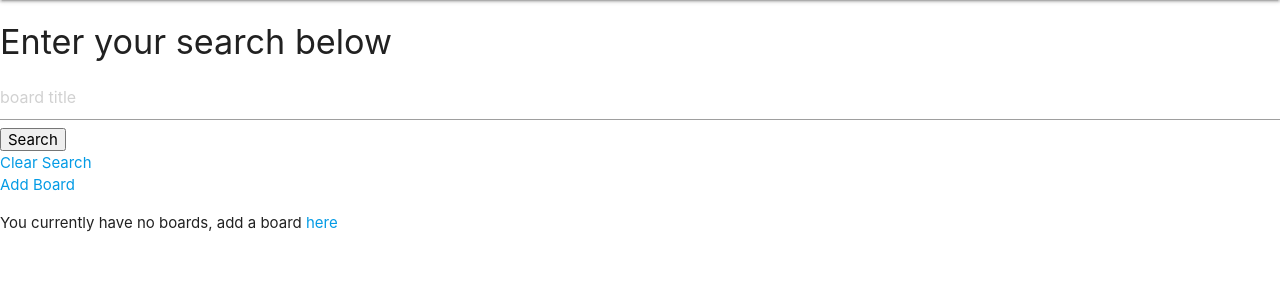
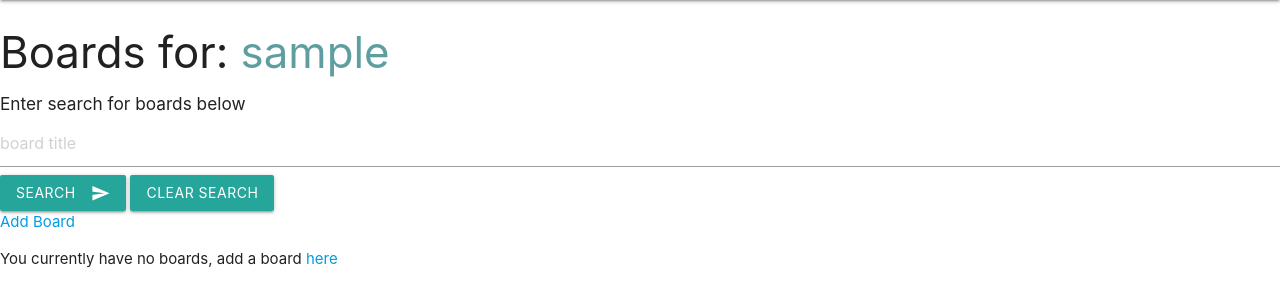
Before and after one commit to vvela2022/Gift-Planner-App, a Django app: page /boards/ in a window 1280 px wide. Shown: the part 64-371 px from the top of the page. Run offline with Django 4.2, Linux system fonts and the light colour scheme; the visitor is signed in with stand-in values (Sample User, id 1); data that the repository does not hold is empty.

Commit message:
more style updates

```diff
--- a/main_app/static/styles/main.css
+++ b/main_app/static/styles/main.css
@@ -13,7 +13,9 @@
     text-align: center;
 }
 
-
+h3 > span {
+    color:cadetblue;
+}
 /* h4 {
     color: red;
 } */
--- a/main_app/templates/board_list.html
+++ b/main_app/templates/board_list.html
@@ -1,7 +1,8 @@
 {% extends 'base.html'%}
 {% block title %}Boards{% endblock %}
 {% block content %}
-<h4>{{header}}</h4>
+<h3>Boards for: <span>{{user.username}}</span></h3>
+<h6>{{header}}</h6>
 
 <form>
     <div>
@@ -9,10 +10,16 @@
             <input class="input" type="text" name="title" placeholder="board title"/>
         </div>
         <div>
-            <input class="button" type="submit" value="Search"/>
+            <button class="btn waves-effect waves-light" type="submit">Search
+                <i class="material-icons right">send</i>
+            </button>
+            <a href="{% url 'board_list' %}">
+                <button class="btn waves-effect waves-light" type="submit"> Clear Search
+                </button>
+            </a>
+
         </div>
     </div>
-    <a href="{% url 'board_list' %}">Clear Search</a>
 </form>
 <a class="button" href="{% url 'board_create' %}">Add Board</a>
 
--- a/main_app/templates/home.html
+++ b/main_app/templates/home.html
@@ -2,8 +2,8 @@
 {% block title %}Home{% endblock %}
 {% block content %}
 <div class="home-welcome">
-    <h4>Welcome to Gift Planner!</h4>
-    <p>Use gift planner to create customized boards that hold your ideas.</p>
+    <h3>Welcome to Gift Planner!</h3>
+    <h6>Use gift planner to create customized boards that hold your ideas.</h6>
 </div>
 <div class="home-container">
     <div class="carousel carousel-slider carousel-container">
--- a/main_app/views.py
+++ b/main_app/views.py
@@ -32,7 +32,7 @@ class BoardList(TemplateView):
             context['header'] = f"Searching for {title}"
         else:
             context["boards"] = Board.objects.filter(user=self.request.user)
-            context['header'] = f"Enter your search below"
+            context['header'] = f"Enter search for boards below"
         return context
 
 class BoardCreate(CreateView):
```
Also changed, not shown: main_app/templates/board_detail.html (+25 -23 lines).
